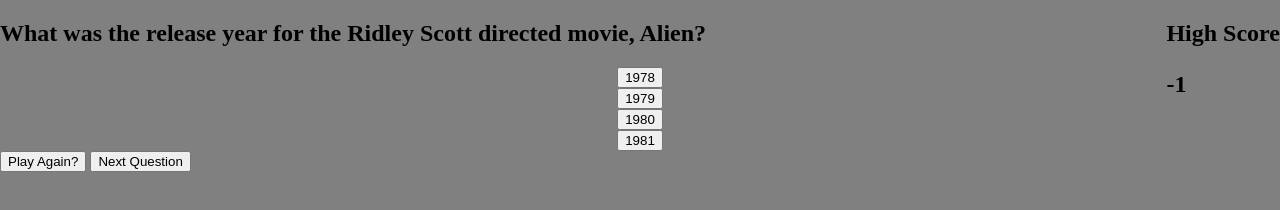
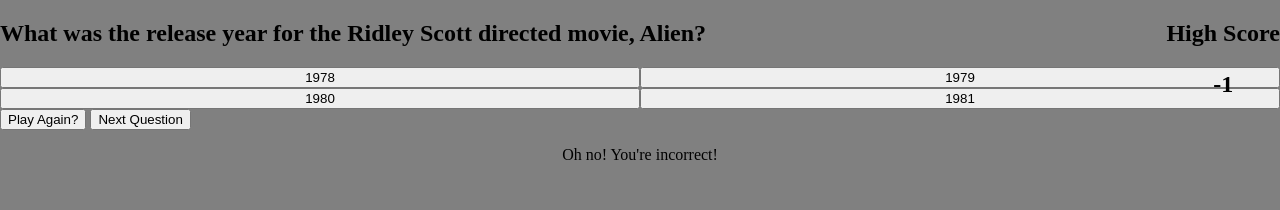
Before and after one commit to msiroilem/Movie-Trivia, a plain HTML site: page game.html in a window 1280 px wide. Both pictures are taken after a click on the button "1978". Drawn offline with Linux system fonts and the light colour scheme.

Commit message:
captions to answers added

```diff
--- a/game.html
+++ b/game.html
@@ -14,6 +14,7 @@
     <h2 class="high-score">High Score</h2>
     <button id="restart">Play Again?</button>
     <button id="next">Next Question</button>
+    <p></p>
     <script src="script.js"></script>
   </body>
 </html>
--- a/script.js
+++ b/script.js
@@ -10,6 +10,7 @@
 const highScoreDisplay = document.querySelector('.high-score')
 const restartButton = document.querySelector('#restart')
 const nextButton = document.querySelector('#next')
+const paragraph = document.querySelector('p')
 
 const questions = [
   'What was the release year for the Ridley Scott directed movie, Alien?',
@@ -37,8 +38,6 @@
   ['Once Upon a Time in Hollywood', 'Nomadland', 'Mank', 'Parasite']
 ]
 
-console.log(answers[0])
-
 const correctAnswers = [1, 3, 2, 0, 3, 2, 1, 0, 2, 3]
 
 // Event Listeners
@@ -50,27 +49,16 @@
     btn.innerText = answer
     btn.addEventListener('click', () => {
       //TODO  Haven't figured out how to get correct or incorrect response on the page instead of alerts
-      let h3 = document.createElement('h3')
-      h3.innerText = answer
-      h3.appendChild
-
-      alert(`You answered ${answer}`)
-      alert(
-        `The correct answer is...  ${
-          answers[currentQuestion][correctAnswers[currentQuestion]]
-        }
-      `
-      )
 
       if (
         answers[currentQuestion].indexOf(answer) ==
         correctAnswers[currentQuestion]
       ) {
         highScore++
-        console.log(`Correct! Score: ${highScore}`)
+        paragraph.innerText = `Correct!`
       } else {
         highScore--
-        console.log(`Oh no! You're incorrect!`)
+        paragraph.innerText = `Oh no! You're incorrect!`
       }
       updateHighScore()
     })
@@ -89,7 +77,7 @@
   currentQuestion += 1
   answerFields.innerHTML = ''
   if (questions > questions.length) {
-    questionField.innerHTML = ''
+    questionField.innerText = ''
     answerFields.innerHTML = ''
   }
   renderQuestions()
@@ -126,7 +114,7 @@
 restartButton.addEventListener('click', restart)
 
 /*
-  Captions that come up on screen saying Correct or Incorrect once answer is clicked. Use this instead of alerts and console.logs.
+
   Stuff to  work on: progressing to next question without hitting next button.
   Not having high score have multiple numbers on at it one time.
   Possibly implementing timer?
--- a/style.css
+++ b/style.css
@@ -14,10 +14,8 @@
   text-align: left;
 }
 .answer-fields {
-  display: flex;
-  flex-flow: column wrap;
-  justify-content: flex-start;
-  align-content: space-around;
+  display: grid;
+  grid-template-columns: repeat(2, auto);
 }
 #answer-1 {
   color: yellow;
@@ -28,3 +26,8 @@
   top: 0;
   right: 0;
 }
+p {
+  text-align: center;
+  bottom: 0;
+  right: 0;
+}
```
